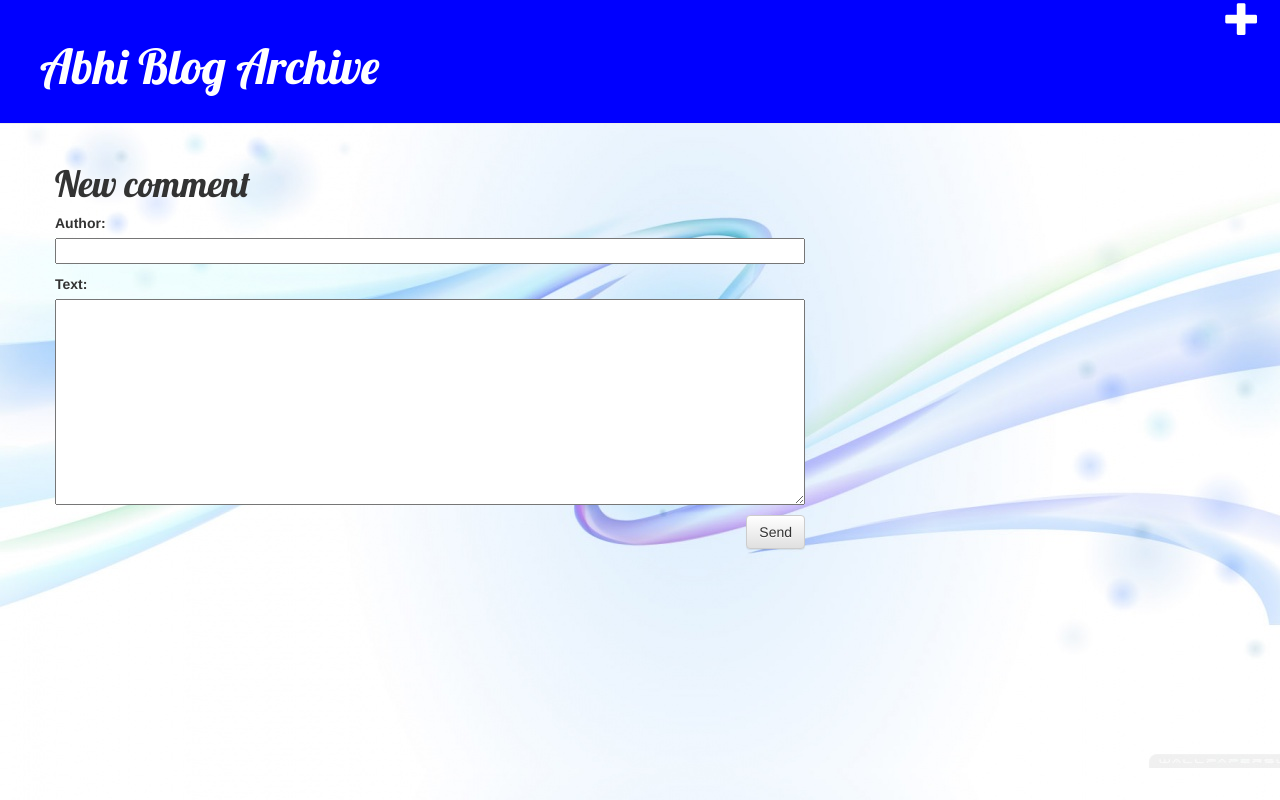
After one commit to abhi20161997/CommentBlog, a Django app: page /post/1/comment/ in a window 1280 px wide. The commit adds this page. Run offline with Django 3.2, Linux system fonts and the light colour scheme; tables that the repository leaves empty hold one stand-in row (values such as "Sample post"); some libraries are stand-ins or nearby versions.

Commit message:
Multiline comment functionality added- Project complete

```diff
--- a/blog/admin.py
+++ b/blog/admin.py
@@ -2,8 +2,9 @@
 from __future__ import unicode_literals
 
 from django.contrib import admin
-from .models import Post
+from .models import Post, Comment
 
 admin.site.register(Post)
+admin.site.register(Comment)
 
 # Register your models here.
--- /dev/null
+++ b/blog/forms.py
@@ -0,0 +1,14 @@
+from django import forms
+
+from .models import Post,Comment
+
+class PostForm(forms.ModelForm):
+
+    class Meta:
+        model = Post
+        fields = ('title', 'text',)
+class CommentForm(forms.ModelForm):
+
+    class Meta:
+        model = Comment
+        fields = ('author', 'text',)
--- a/blog/models.py
+++ b/blog/models.py
@@ -17,3 +17,20 @@ class Post(models.Model):
 
     def __str__(self):
         return self.title
+
+    def approved_comments(self):
+    	return self.comments.filter(approved_comment=True)
+
+class Comment(models.Model):
+    post = models.ForeignKey('blog.Post', related_name='comments')
+    author = models.CharField(max_length=200)
+    text = models.TextField()
+    created_date = models.DateTimeField(default=timezone.now)
+    approved_comment = models.BooleanField(default=False)
+
+    def approve(self):
+        self.approved_comment = True
+        self.save()
+
+    def __str__(self):
+        return self.text
--- a/blog/static/css/blog.css
+++ b/blog/static/css/blog.css
@@ -1,5 +1,6 @@
+
 .page-header {
-    background-color: #ff9400;
+    background-color: blue;
     margin-top: 0;
     padding: 20px 20px 20px 40px;
 }
@@ -12,6 +13,9 @@
 
 .content {
     margin-left: 40px;
+}
+.comment {
+    margin: 20px 0px 20px 20px;
 }
 
 h1, h2, h3, h4 {
--- /dev/null
+++ b/blog/templates/blog/add_comment_to_post.html
@@ -0,0 +1,9 @@
+{% extends 'blog/base.html' %}
+
+{% block content %}
+    <h1>New comment</h1>
+    <form method="POST" class="post-form">{% csrf_token %}
+        {{ form.as_p }}
+        <button type="submit" class="save btn btn-default">Send</button>
+    </form>
+{% endblock %}
--- a/blog/templates/blog/base.html
+++ b/blog/templates/blog/base.html
@@ -1,9 +1,10 @@
 <link rel="stylesheet" href="//maxcdn.bootstrapcdn.com/bootstrap/3.2.0/css/bootstrap.min.css">
 <link rel="stylesheet" href="//maxcdn.bootstrapcdn.com/bootstrap/3.2.0/css/bootstrap-theme.min.css">
 <link href="//fonts.googleapis.com/css?family=Lobster&subset=latin,latin-ext" rel="stylesheet" type="text/css">
+<a href="{% url 'post_new' %}" class="top-menu"><span class="glyphicon glyphicon-plus"></span></a>
 {% load staticfiles %}
 <link rel="stylesheet" href="{% static 'css/blog.css' %}">
-<body>
+<body background="{% static 'images/img.jpg' %}">
     <div class="page-header">
         <h1><a href="/">Abhi Blog Archive</a></h1>
     </div>
--- a/blog/templates/blog/post_list.html
+++ b/blog/templates/blog/post_list.html
@@ -8,6 +8,7 @@
             </div>
             <h1><a href="{% url 'post_detail' pk=post.pk %}">{{ post.title }}</a></h1>
             <p>{{ post.text|linebreaksbr }}</p>
+            <a href="{% url 'post_detail' pk=post.pk %}">Comments: {{ post.approved_comments.count }}</a>
         </div>
     {% endfor %}
 {% endblock %}
--- a/blog/urls.py
+++ b/blog/urls.py
@@ -4,4 +4,8 @@ from . import views
 urlpatterns = [
     url(r'^$', views.post_list, name='post_list'),
     url(r'^post/(?P<pk>\d+)/$', views.post_detail, name='post_detail'),
+    url(r'^post/new/$', views.post_new, name='post_new'),
+    url(r'^post/(?P<pk>\d+)/comment/$', views.add_comment_to_post, name='add_comment_to_post'),
+    url(r'^comment/(?P<pk>\d+)/approve/$', views.comment_approve, name='comment_approve'),
+	url(r'^comment/(?P<pk>\d+)/remove/$', views.comment_remove, name='comment_remove'),
 ]
--- a/blog/views.py
+++ b/blog/views.py
@@ -2,8 +2,10 @@
 from __future__ import unicode_literals
 
 from django.shortcuts import render
-from .models import Post
-
+from .models import Post,Comment
+from .forms import PostForm, CommentForm
+from django.contrib.auth.decorators import login_required
+from django.shortcuts import get_object_or_404,redirect
 
 def post_list(request):
 	posts=Post.objects.all()
@@ -14,3 +16,32 @@ def post_list(request):
 def post_detail(request, pk):
     post = get_object_or_404(Post, pk=pk)
     return render(request, 'blog/post_detail.html', {'post': post})
+
+def post_new(request):
+    form = PostForm()
+    return render(request, 'blog/post_edit.html', {'form': form})
+
+def add_comment_to_post(request, pk):
+    post = get_object_or_404(Post, pk=pk)
+    if request.method == "POST":
+        form = CommentForm(request.POST)
+        if form.is_valid():
+            comment = form.save(commit=False)
+            comment.post = post
+            comment.save()
+            return redirect('post_detail', pk=post.pk)
+    else:
+        form = CommentForm()
+    return render(request, 'blog/add_comment_to_post.html', {'form': form})
+
+@login_required
+def comment_approve(request, pk):
+    comment = get_object_or_404(Comment, pk=pk)
+    comment.approve()
+    return redirect('post_detail', pk=comment.post.pk)
+
+@login_required
+def comment_remove(request, pk):
+    comment = get_object_or_404(Comment, pk=pk)
+    comment.delete()
+    return redirect('post_detail', pk=comment.post.pk)
```
Also changed, not shown: blog/templates/blog/post_detail.html (+20 -0 lines), blog/templates/blog/post_edit.html (added, +9 -0 lines), blog/migrations/0002_comment.py (added), blog/static/images/img.jpg (added).
